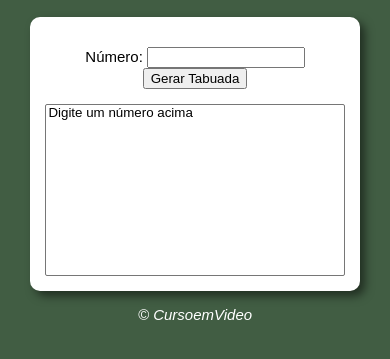
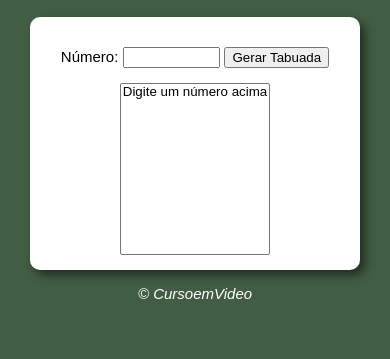
Before and after one commit to tarrasjose/tabuada, a plain HTML site: page index.html in a window 390 px wide. Shown: the part 57-416 px from the top of the page. Drawn offline with Linux system fonts and the light colour scheme.

Commit message:
Update estilo.css

```diff
--- a/estilo.css
+++ b/estilo.css
@@ -19,10 +19,6 @@ section {
     text-align: center;
 }
 
-select {
-    width: 100%;
-    height: 100%;
-}
 
 footer {
     color: white;
@@ -39,7 +35,7 @@ footer {
     }
 
     input {
-        width: 50%;
+        width: 30%;
     }
 
 
```
